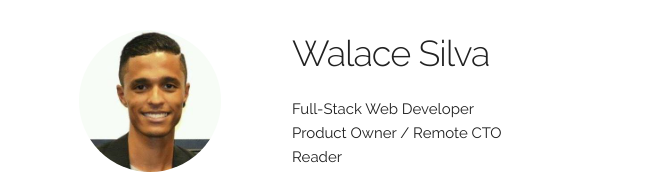
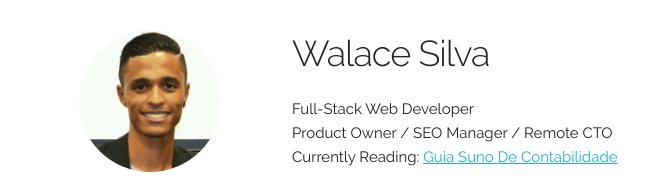
Before and after one commit to owsilva/firebase-personal-page, a plain HTML site: page public/index.html in a window 1280 px wide. Shown: the top 176 px of the page, without its empty margins (308-956 px from the left). Drawn offline with Linux system fonts and the light colour scheme; a web font is replaced by a local one.

Commit message:
[improvements] currently reading

```diff
--- a/public/index.html
+++ b/public/index.html
@@ -72,7 +72,8 @@
           <div class="autocenter">
             <section id="bio">
               <h3>Walace Silva</h3>
-              <p class="reset-margin">Full-Stack Web Developer<br> Product Owner / Remote CTO<br> Reader</p>
+              <p class="reset-margin">Full-Stack Web Developer<br> Product Owner / SEO Manager / Remote CTO
+              <br />Currently Reading:&nbsp;<a href="https://www.amazon.com/Guia-Suno-Contabilidade-Para-Investidores-ebook/dp/B07FTV3QR2/ref=sr_1_1?crid=E51VEK7XF5DK&keywords=guia+suno+de+contabilidade&qid=1572034594&sprefix=guia+suno+%2Caps%2C267&sr=8-1" target="_blank">Guia Suno De Contabilidade</a></p>
             </section>
             <section id="contact">
               <div class="icons">
```
